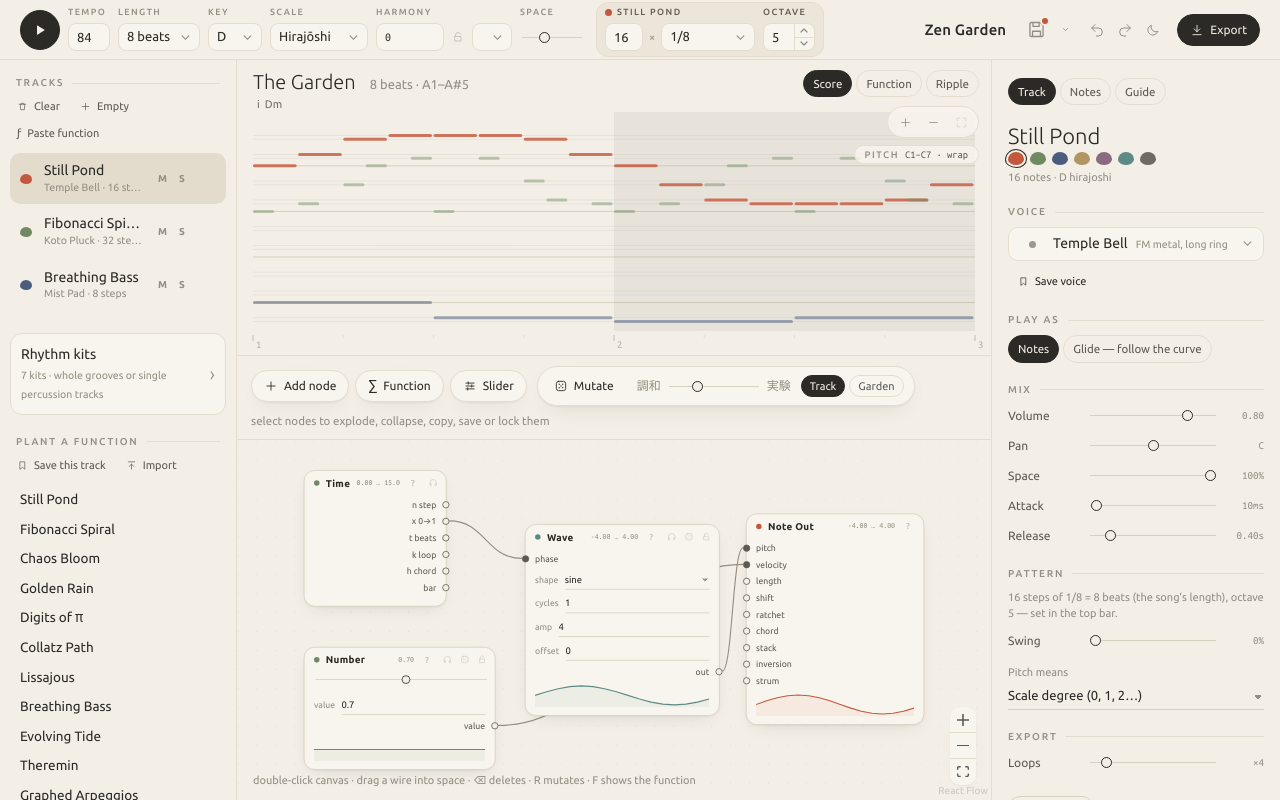
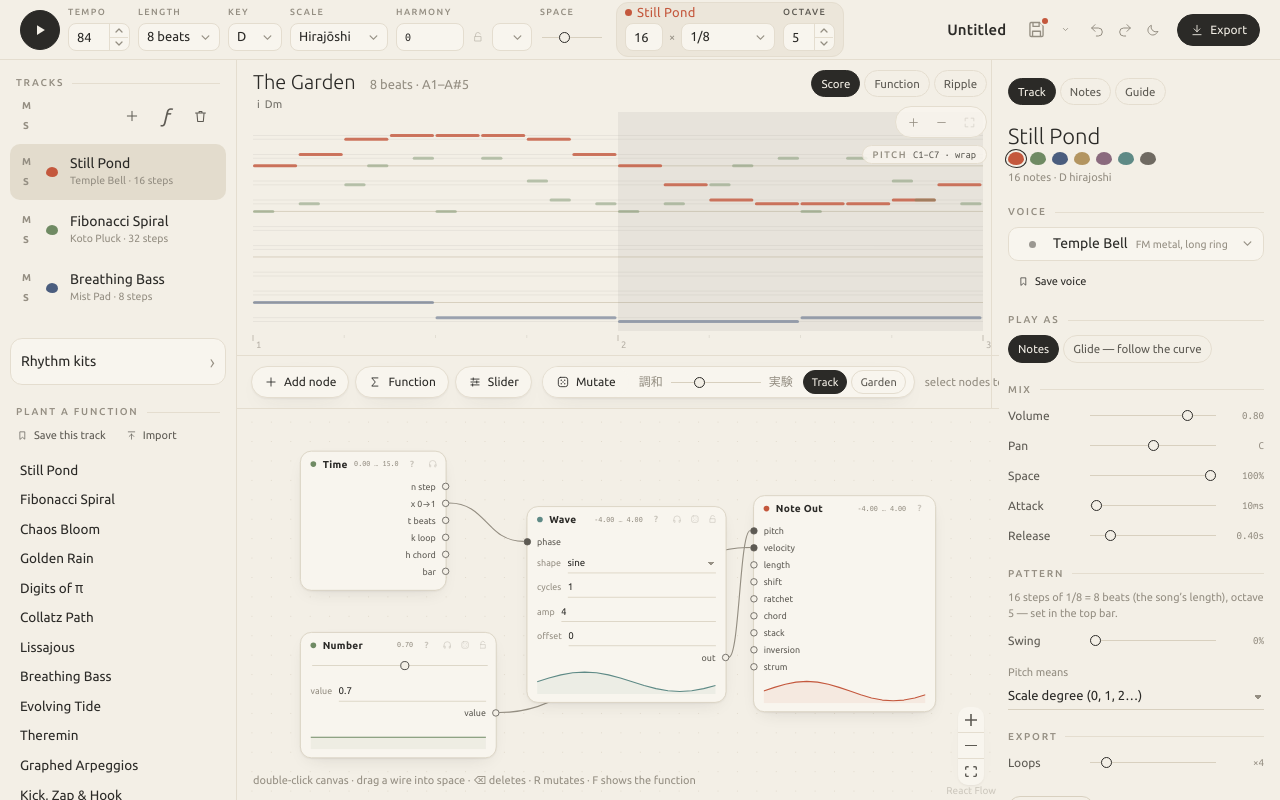
Before and after one commit to danikavu/soundfunc, a React (Vite) app: page / in a window 1280 px wide. Built offline with nearby package versions, Linux system fonts and the light colour scheme.

Commit message:
feat(ui): icon fixes, and track name

```diff
--- a/src/components/KitPicker.tsx
+++ b/src/components/KitPicker.tsx
@@ -48,9 +48,6 @@ export function KitPicker() {
       <button ref={btn} className={`kit-trigger ${open ? 'open' : ''}`} onClick={() => setOpen((o) => !o)} aria-expanded={open}>
         <span>
           <b className="serif">Rhythm kits</b>
-          <small>
-            {KITS.length} kits · whole grooves or single percussion tracks
-          </small>
         </span>
         <span className="kit-chevron" aria-hidden>
           ›
--- a/src/components/NodeEditor.tsx
+++ b/src/components/NodeEditor.tsx
@@ -324,13 +324,13 @@ function SelectionTools() {
           </>
         ) : clipboard ? (
           <>
-            <span>select nodes to explode, collapse, copy, save or lock them</span>
+            <span>select nodes to edit them</span>
             <button className="btn small ghost" onClick={() => pasteInto(track.id)} title="Paste the copied nodes here (⌘V)">
               <Icon name="copy" size={12} /> Paste {clipboard.block.nodes.length} node{clipboard.block.nodes.length > 1 ? 's' : ''}
             </button>
           </>
         ) : (
-          <span>select nodes to explode, collapse, copy, save or lock them</span>
+          <span>select nodes to edit them</span>
         ))}
     </div>
   );
@@ -475,7 +475,7 @@ export function NodeEditor() {
           <Icon name="plus" size={14} /> Add node
         </button>
         <button className="btn" onClick={() => useStore.getState().setShowFunction(true)} title="See the whole track as one function — math, SoundFunc, JavaScript, Python (F)">
-          <span className="serif" style={{ fontSize: 14, lineHeight: 1 }}>∑</span> Function
+          <Icon name="sigma" size={14} /> Function
         </button>
         <button
           className="btn"
--- a/src/components/Sidebar.tsx
+++ b/src/components/Sidebar.tsx
@@ -107,40 +107,73 @@ function MyFunctions() {
 }
 
 export function Sidebar() {
-  const { project, selectTrack, updateTrack, addTrack, removeTrack, duplicateTrack } = useStore();
+  const { project, selectTrack, updateTrack, addTrack, removeTrack, duplicateTrack, setAllTracks } = useStore();
+  const allMuted = project.tracks.length > 0 && project.tracks.every((t) => t.muted);
+  const anySolo = project.tracks.some((t) => t.solo);
   const selected = useSelectedTrack();
   const audible = new Set(audibleTracks(project.tracks).map((t) => t.id));
 
   return (
     <aside className="panel">
       <div className="eyebrow">Tracks</div>
-      <div className="track-tools">
+      <div className="tracks-head">
+        {project.tracks.length > 0 && (
+          <div className="ms-col">
+            <button
+              className={`ms ${allMuted ? 'on' : ''}`}
+              title={allMuted ? 'Unmute every track' : 'Mute every track'}
+              aria-label={allMuted ? 'Unmute all' : 'Mute all'}
+              onClick={() => setAllTracks('muted', !allMuted)}
+            >
+              M
+            </button>
+            <button
+              className={`ms solo ${anySolo ? 'on' : ''}`}
+              title={anySolo ? 'Clear every solo' : 'Solo every track'}
+              aria-label={anySolo ? 'Unsolo all' : 'Solo all'}
+              onClick={() => setAllTracks('solo', !anySolo)}
+            >
+              S
+            </button>
+          </div>
+        )}
+        <div className="tracks-head-tools">
+          <button className="icon-btn" onClick={() => addTrack('blank')} title="New empty track — a clock, one formula and Note Out" aria-label="New empty track">
+            <Icon name="plus" size={16} />
+          </button>
+          <button className="icon-btn" onClick={() => useStore.getState().setShowImport(true)} title="Paste a function — LaTeX, Desmos or plain math" aria-label="Paste function">
+            <span className="serif fx-glyph">ƒ</span>
+          </button>
           {project.tracks.length > 0 && (
             <button
-              className="btn small ghost"
+              className="icon-btn"
               onClick={() => {
                 const n = project.tracks.length;
                 useStore.getState().clearTracks();
                 toast(`Cleared ${n} track${n > 1 ? 's' : ''} — ⌘Z brings them back`);
               }}
-              title="Remove every track (⌘Z to undo)"
+              title="Clear — remove every track (⌘Z to undo)"
+              aria-label="Clear all tracks"
             >
-              <Icon name="trash" size={11} /> Clear
+              <Icon name="trash" size={17} />
             </button>
           )}
-          <button className="btn small ghost" onClick={() => addTrack('blank')} title="A clock, one formula and Note Out">
-            <Icon name="plus" size={11} /> Empty
-          </button>
-          <button className="btn small ghost" onClick={() => useStore.getState().setShowImport(true)} title="Paste LaTeX, Desmos or plain math">
-            <span className="serif">ƒ</span> Paste function
-          </button>
         </div>
+      </div>
       {project.tracks.map((t) => (
         <div
           key={t.id}
           className={`track ${selected?.id === t.id ? 'selected' : ''} ${audible.has(t.id) ? '' : 'dim'}`}
           onClick={() => selectTrack(t.id)}
         >
+          <div className="ms-col" onClick={(e) => e.stopPropagation()}>
+            <button className={`ms ${t.muted ? 'on' : ''}`} title="Mute" aria-label={`Mute ${t.name}`} onClick={() => updateTrack(t.id, { muted: !t.muted })}>
+              M
+            </button>
+            <button className={`ms solo ${t.solo ? 'on' : ''}`} title="Solo" aria-label={`Solo ${t.name}`} onClick={() => updateTrack(t.id, { solo: !t.solo })}>
+              S
+            </button>
+          </div>
           <span className="stone" style={{ background: t.color }} />
           <div style={{ minWidth: 0 }}>
             <div className="track-name">{t.name}</div>
@@ -149,12 +182,6 @@ export function Sidebar() {
             </div>
           </div>
           <div className="track-actions" onClick={(e) => e.stopPropagation()}>
-            <button className={`ms ${t.muted ? 'on' : ''}`} title="Mute" onClick={() => updateTrack(t.id, { muted: !t.muted })}>
-              M
-            </button>
-            <button className={`ms solo ${t.solo ? 'on' : ''}`} title="Solo" onClick={() => updateTrack(t.id, { solo: !t.solo })}>
-              S
-            </button>
             <button className="ms remove" title="Duplicate track — every node, value and slider" aria-label={`Duplicate ${t.name}`} onClick={() => duplicateTrack(t.id)}>
               <Icon name="copy" size={11} />
             </button>
--- a/src/components/TopBar.tsx
+++ b/src/components/TopBar.tsx
@@ -270,10 +270,10 @@ export function TopBar() {
         <button className={`play ${playing ? 'on' : ''}`} onClick={() => void togglePlay()} title="Play / stop (space)">
           <Icon name={playing ? 'stop' : 'play'} size={18} />
         </button>
-        <label className="field-inline">
+        <div className="field-inline w-tempo">
           <span>Tempo</span>
-          <NumberField className="input num" min={20} max={300} value={song.bpm} onValue={(bpm) => setSong({ bpm })} />
-        </label>
+          <Stepper className="tempo" label="Tempo" title="Beats per minute (20–300) — type it, use the arrows, or ↑/↓" min={20} max={300} value={song.bpm} onValue={(bpm) => setSong({ bpm })} />
+        </div>
         <SongLengthField />
         <div className="field-inline w-key">
           <span>Key</span>
--- a/src/components/ui.tsx
+++ b/src/components/ui.tsx
@@ -37,6 +37,7 @@ const paths: Record<string, ReactNode> = {
   redo: <path d="M15 14l5-5-5-5M20 9H10a6 6 0 0 0 0 12h3" />,
   fit: <path d="M4 9V4h5M20 9V4h-5M4 15v5h5M20 15v5h-5" />,
   save: <path d="M5.5 4h10.5l3.5 3.5v11a1.5 1.5 0 0 1-1.5 1.5h-12A1.5 1.5 0 0 1 4.5 18.5v-13A1.5 1.5 0 0 1 6 4zM8 4v4.5h7V4M7.5 20v-6h9v6" />,
+  sigma: <path d="M17 5H6.5l6 7-6 7H17" />,
   caret: <path d="M8 10l4 4 4-4" />,
   book: <path d="M4 5a2 2 0 0 1 2-2h13v16H6a2 2 0 0 0-2 2zM4 21V5" />,
   wave: <path d="M2 12c2.5-6 5-6 7.5 0s5 6 7.5 0 3.5-4 5-2" />,
@@ -261,10 +262,10 @@ export function NumberField({ value, onValue, min, max, integer, onFocus, onBlur
 }
 
 /** A number in a box with up/down arrows beside it — the value stays typeable, and ↑/↓ keys work too. */
-export function Stepper({ value, min, max, onValue, label, title }: { value: number; min: number; max: number; onValue: (v: number) => void; label: string; title?: string }) {
+export function Stepper({ value, min, max, onValue, label, title, className = '' }: { value: number; min: number; max: number; onValue: (v: number) => void; label: string; title?: string; className?: string }) {
   const nudge = (d: number) => onValue(Math.min(max, Math.max(min, value + d)));
   return (
-    <div className="stepper" title={title}>
+    <div className={`stepper ${className}`} title={title}>
       <NumberField className="input num stepper-input" integer min={min} max={max} value={value} onValue={onValue} aria-label={label} />
       <span className="stepper-arrows">
         <button type="button" tabIndex={-1} aria-label={`${label} up`} disabled={value >= max} onClick={() => nudge(1)}>
--- a/src/engine/presets.ts
+++ b/src/engine/presets.ts
@@ -896,7 +896,7 @@ export function defaultProject(): Project {
   tracks[1].volume = 0.55;
   tracks[1].pan = 0.3;
   return {
-    name: 'Zen Garden',
+    name: 'Untitled',
     song: { bpm: 84, root: 2, scale: 'hirajoshi', reverb: 0.35, exportLoops: 4, harmony: '0', pitchRange: { ...DEFAULT_PITCH_RANGE }, lengthMode: 'fixed', lengthBeats: 8, repeat: 'evolve' },
     tracks,
   };
--- a/src/state/store.ts
+++ b/src/state/store.ts
@@ -65,6 +65,8 @@ interface State {
   /** add some of a kit's tracks (e.g. just its drums) to the current garden */
   addKitTracks: (kitId: string, trackIndexes: number[], adoptSong?: boolean) => void;
   duplicateTrack: (id: string) => void;
+  /** mute / solo every track at once (one undo step) */
+  setAllTracks: (flag: 'muted' | 'solo', on: boolean) => void;
   /** copied nodes (with their wires and the sliders they read), ready to paste into any track */
   clipboard: NodeClip | null;
   /** copy nodes of a track; returns how many */
@@ -156,7 +158,8 @@ export const useStore = create<State>()(
           const fitted = tracks.map((t) => fitToSong(t, song));
           commit((p) => ({
             ...p,
-            name: layer ? p.name : kit.name,
+            // a kit that replaces the garden starts a new one — unnamed, like any other
+            name: layer ? p.name : 'Untitled',
             song,
             tracks: layer ? [...p.tracks, ...fitted] : fitted,
           }));
@@ -225,6 +228,7 @@ export const useStore = create<State>()(
           });
           set({ selectedTrackId: tracks[0].id });
         },
+        setAllTracks: (flag, on) => commit((p) => ({ ...p, tracks: p.tracks.map((t) => ({ ...t, [flag]: on })) })),
         clipboard: null,
         copyNodes: (trackId, ids) => {
           const t = get().project.tracks.find((x) => x.id === trackId);
--- a/src/styles.css
+++ b/src/styles.css
@@ -2879,3 +2879,127 @@ button:focus-visible {
   left: auto;
   right: 0;
 }
+
+/* ---------- tracks: mute & solo in a strip on the left ---------- */
+.track {
+  grid-template-columns: 20px 14px 1fr auto;
+  padding-left: 6px;
+}
+.ms-col {
+  display: flex;
+  flex-direction: column;
+  gap: 2px;
+}
+.ms-col .ms {
+  width: 20px;
+  height: 18px;
+  border-radius: 6px;
+}
+.tracks-head {
+  display: flex;
+  align-items: center;
+  gap: 10px;
+  margin: -2px -6px 8px;
+  padding: 0 10px 0 6px;
+  min-height: 40px;
+}
+.tracks-head-tools {
+  display: flex;
+  align-items: center;
+  gap: 2px;
+  margin-left: auto;
+}
+.tracks-head-tools .icon-btn {
+  width: 32px;
+  height: 32px;
+  color: var(--ink-2);
+}
+.tracks-head-tools .fx-glyph {
+  font-size: 19px;
+  line-height: 1;
+  font-style: italic;
+}
+.kit-trigger {
+  padding: 12px 10px;
+}
+
+/* tempo: a number with arrows, like the octave */
+.topbar .field-inline.w-tempo {
+  width: 62px;
+}
+.topbar .stepper.tempo .input.num.stepper-input {
+  width: 40px;
+}
+/* the selected track's name: larger, light, in the accent */
+.topbar .track-panel .grid-field > span .grid-name {
+  font: 400 13px/1 var(--sans);
+  letter-spacing: 0.02em;
+  text-transform: none;
+  color: var(--accent);
+}
+
+/* ---------- node view toolbar: one row, one height, one icon size ---------- */
+.toolbar {
+  flex-wrap: nowrap;
+  overflow-x: auto;
+  scrollbar-width: none;
+  gap: 6px;
+  min-height: 52px;
+}
+.toolbar::-webkit-scrollbar {
+  display: none;
+}
+.toolbar > *,
+.toolbar .lock-status > * {
+  flex: none;
+}
+.toolbar .btn {
+  display: inline-flex;
+  align-items: center;
+  gap: 6px;
+  height: 32px;
+  padding: 0 12px;
+  line-height: 1;
+  white-space: nowrap;
+}
+.toolbar .btn svg {
+  width: 14px;
+  height: 14px;
+  flex: none;
+}
+.toolbar .mutator {
+  height: 32px;
+  padding: 0 8px 0 0;
+  gap: 10px;
+}
+.toolbar .mutator .btn {
+  height: 30px;
+}
+.toolbar .mutator .seg {
+  height: 24px;
+}
+.toolbar .lock-status {
+  height: 32px;
+  white-space: nowrap;
+  margin-left: 4px;
+}
+.toolbar .lock-status .btn {
+  height: 32px;
+  font-size: 12px;
+}
+.toolbar .lock-status .dropdown.compact .dropdown-field {
+  height: 32px;
+}
+
+/* the larger name hangs in the label row without making it taller, so every label stays in line */
+.topbar .track-panel .grid-field > span {
+  height: 9px;
+  overflow: visible;
+}
+.topbar .track-panel .grid-field > span .grid-name {
+  line-height: 9px;
+  padding: 3px 0;
+  margin: -3px 0;
+  max-width: 150px;
+  white-space: nowrap;
+}
```
Also changed, not shown: 1 other file (tests, documents, lock files or other folders).
